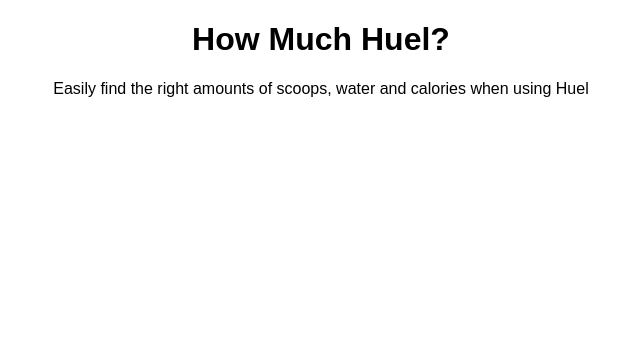
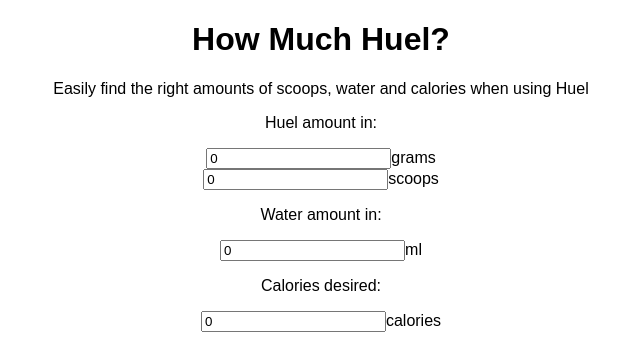
Before and after one commit to philipjohn/howmuchhuel, a React (Create React App) app: page / in a window 1280 px wide. Shown: the top 364 px of the page, without its empty margins (319-959 px from the left). Built offline with nearby package versions, Linux system fonts and the light colour scheme.

Commit message:
Basic calculator

```diff
--- a/src/App.js
+++ b/src/App.js
@@ -1,5 +1,6 @@
-import React, { Component } from 'react';
-import './App.css';
+import React, { Component } from 'react'
+import './App.css'
+import HuelCalculator from './HuelCalculator'
 
 class App extends Component {
     render() {
@@ -11,9 +12,11 @@
                     <p>Easily find the right amounts of scoops, water and calories when using Huel</p>
                 </header>
 
+                <HuelCalculator />
+
             </div>
         );
     }
 }
 
-export default App;
+export default App
--- /dev/null
+++ b/src/HuelCalculator.js
@@ -0,0 +1,124 @@
+import React, { Component } from 'react'
+
+export default class HuelCalculator extends Component {
+
+    constructor() {
+        super()
+
+        this.state = {
+            huel_grams: 0,
+            huel_scoops: 0,
+            water_ml: 0,
+            calories: 0,
+        }
+
+    }
+
+    calculate( number, type ) {
+
+        switch ( type ) {
+
+            case "huel_grams":
+                    this.setState( {
+                        huel_grams: number,
+                        huel_scoops: number / 38,
+                        water_ml: number * 5,
+                        calories: number * 4,
+                    } )
+                break
+
+            case "huel_scoops":
+                    this.setState( {
+                        huel_grams: number * 38,
+                        huel_scoops: number,
+                        water_ml: ( number * 38 ) * 5,
+                        calories: number * 206,
+                    } )
+                break
+
+            case "water_ml":
+                    this.setState( {
+                        huel_grams: number / 5,
+                        huel_scoops: ( number / 5 ) / 38,
+                        water_ml: number,
+                        calories: ( number / 5 ) * 206,
+                    } )
+                break
+
+            case "calories":
+                    this.setState( {
+                        huel_grams: number / 4,
+                        huel_scoops: ( number / 4 ) / 38,
+                        water_ml: (  number / 4 ) * 5,
+                        calories: number,
+                    } )
+                break
+
+            default:
+                null
+
+        }
+
+    }
+
+    render() {
+
+        return <div className="HuelCalculator">
+
+            <div className="huel-amount">
+
+                <p>Huel amount in: </p>
+                <div className="huel-grams">
+                    <input
+                        type="text"
+                        id="huel_grams"
+                        value={ this.state.huel_grams }
+                        onChange={ e => this.calculate( e.target.value, "huel_grams" ) } />
+                    <label for="huel_grams">grams</label>
+                </div>
+                <div className="huel-scoops">
+                    <input
+                        type="text"
+                        id="huel_scoops"
+                        value={ this.state.huel_scoops }
+                        onChange={ e => this.calculate( e.target.value, "huel_scoops" ) } />
+                    <label for="huel_scoops">scoops</label>
+                </div>
+
+            </div>
+
+            <div className="water-amount">
+
+                <p>Water amount in:</p>
+
+                <div className="water-ml">
+                    <input
+                        type="text"
+                        id="water_ml"
+                        value={ this.state.water_ml }
+                        onChange={ e => this.calculate( e.target.value, "water_ml" ) } />
+                    <label for="water_ml">ml</label>
+                </div>
+
+            </div>
+
+            <div className="calories-amount">
+
+                <p>Calories desired:</p>
+
+                <div className="calories">
+                    <input
+                        type="text"
+                        id="calories"
+                        value={ this.state.calories }
+                        onChange={ e => this.calculate( e.target.value, "calories" ) } />
+                    <label for="calories">calories</label>
+                </div>
+
+            </div>
+
+        </div>
+
+    }
+
+}
```
